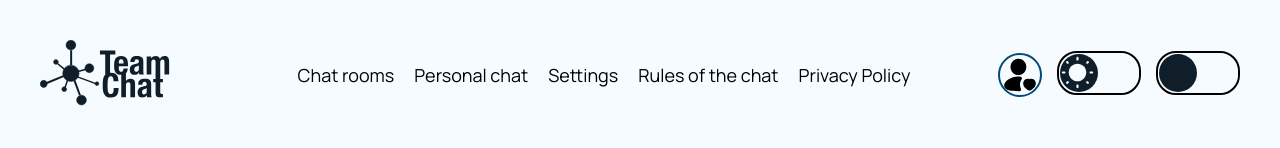
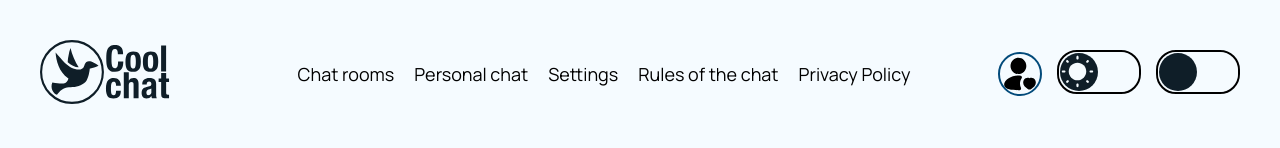
Before and after one commit to Yura-Platonov/Team-Chat, a React (Create React App) app: page /#/ in a window 1280 px wide. Shown: the top 148 px of the page. Built offline with nearby package versions, Linux system fonts and the light colour scheme; no server answers.

Commit message:
change logo

```diff
--- a/src/components/Header/Logo.jsx
+++ b/src/components/Header/Logo.jsx
@@ -1,14 +1,14 @@
 import React from 'react';
 import { Link } from 'react-router-dom';
-import LogoLight from '../Images/LogoLight.svg';
-import LogoDark from '../Images/LogoDark.svg';
+import NewLogoLight from '../Images/NewLogoLight.svg';
+import NewLogoDark from '../Images/NewLogoDark.svg';
 import css from'./Logo.module.css';
 
 const Logo = ({ darkTheme }) => {
     return (
       <Link to="/">
       <img
-        src={darkTheme ? LogoDark : LogoLight}
+        src={darkTheme ? NewLogoDark : NewLogoLight}
         alt="Logo company"
         className={css.logo}
       />
```
Also changed, not shown: src/components/Images/NewLogoDark.svg (added), src/components/Images/NewLogoLight.svg (added).
